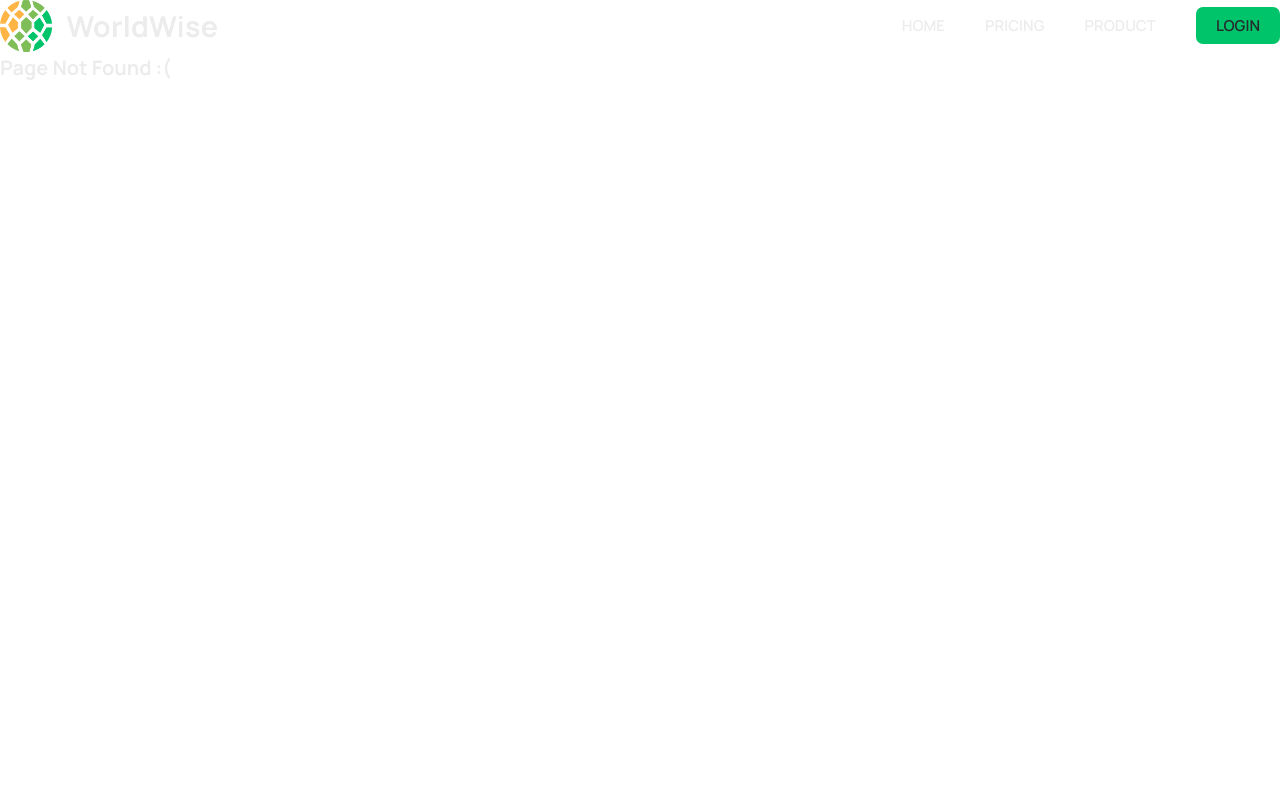
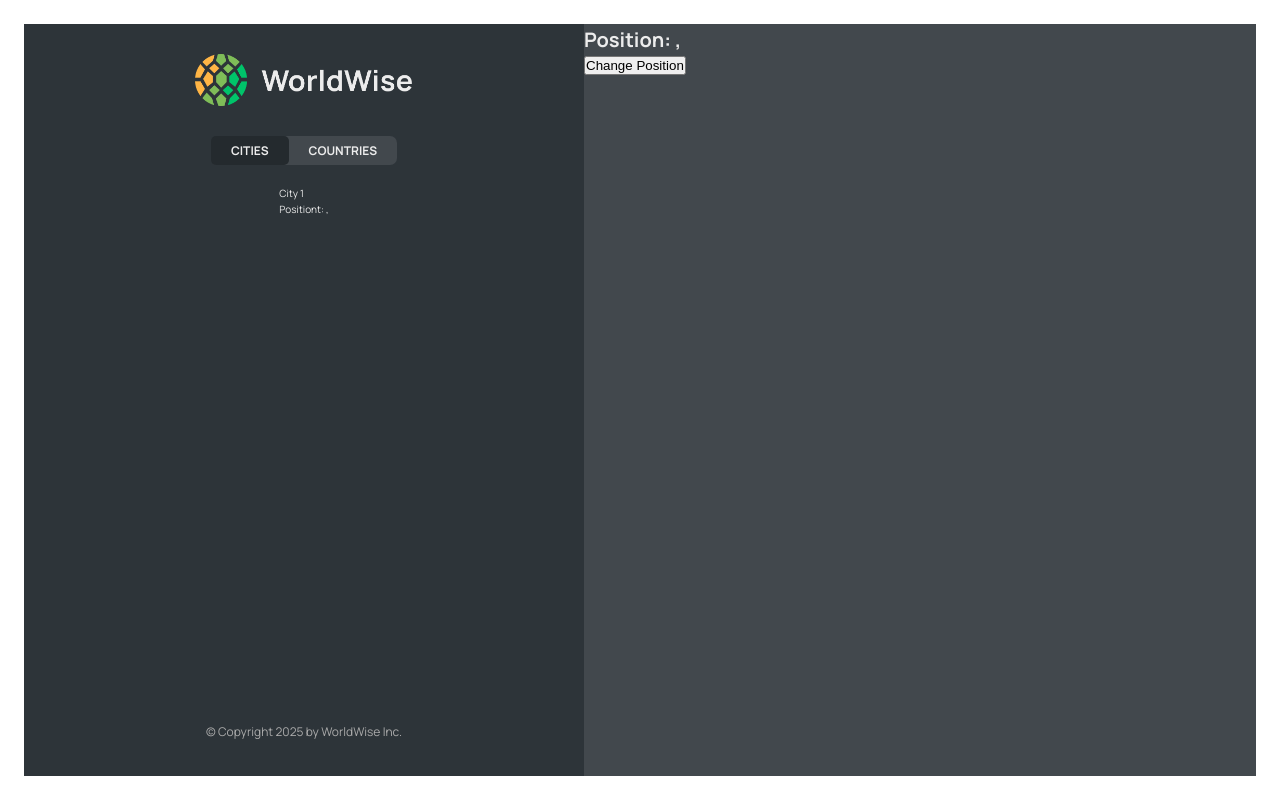
Before and after one commit to EliasDerbew/WorldWise, a React (Vite) app: page /app/cities/1 in a window 1280 px wide. Before the commit this address had no page. Built offline with nearby package versions, Linux system fonts and the light colour scheme; data requests are answered from the project's data file.

Commit message:
routing functionality finished

```diff
--- a/data/cities.json
+++ b/data/cities.json
@@ -3,7 +3,7 @@
     {
       "cityName": "Lisbon",
       "country": "Portugal",
-      "emoji": "🇵🇹",
+      "emoji": "🚩",
       "date": "2027-10-31T15:59:59.138Z",
       "notes": "My favorite city so far!",
       "position": {
@@ -15,7 +15,7 @@
     {
       "cityName": "Madrid",
       "country": "Spain",
-      "emoji": "🇪🇸",
+      "emoji": "🏴",
       "date": "2027-07-15T08:22:53.976Z",
       "notes": "",
       "position": {
@@ -27,7 +27,7 @@
     {
       "cityName": "Berlin",
       "country": "Germany",
-      "emoji": "🇩🇪",
+      "emoji": "🏴",
       "date": "2027-02-12T09:24:11.863Z",
       "notes": "Amazing 😃",
       "position": {
@@ -35,6 +35,30 @@
         "lng": 13.376933665713324
       },
       "id": 98443197
+    },
+    {
+      "cityName": "Ethiopia",
+      "country": "Portugal",
+      "emoji": "🚩",
+      "date": "2027-10-31T15:59:59.138Z",
+      "notes": "My favorite city so far!",
+      "position": {
+        "lat": 38.727881642324164,
+        "lng": -9.140900099907554
+      },
+      "id": 543543
+    },
+    {
+      "cityName": "Ertiria",
+      "country": "Spain",
+      "emoji": "🏴",
+      "date": "2027-07-15T08:22:53.976Z",
+      "notes": "",
+      "position": {
+        "lat": 40.46635901755316,
+        "lng": -3.7133789062500004
+      },
+      "id": 2345543
     }
   ]
 }
--- a/src/App.jsx
+++ b/src/App.jsx
@@ -1,4 +1,6 @@
-import { BrowserRouter, Route, Routes } from "react-router";
+import { useState, useEffect } from "react";
+import { BrowserRouter, Navigate, Route, Routes } from "react-router";
+
 import Product from "./Pages/Product";
 import Homepage from "./Pages/Homepage";
 import Pricing from "./Pages/Pricing";
@@ -7,7 +9,8 @@
 import Login from "./Pages/Login";
 import CitiesList from "./components/CitiesList";
 import CountryList from "./components/CountryList";
-import { useState, useEffect } from "react";
+import City from "./components/City";
+import Form from "./components/Form";
 
 const BASE_URL = "http://localhost:8000";
 
@@ -38,10 +41,17 @@
         <Route path="product" element={<Product />} />
         <Route path="pricing" element={<Pricing />} />
         <Route path="app" element={<Applayout />}>
-          <Route index element={<CitiesList cities = {cities} isLoading = {isLoading}/>} />
-          <Route path="cities" element={<CitiesList cities = {cities} isLoading ={isLoading} />} />
-          <Route path="countries" element={<CountryList cities = {cities} isLoading = {isLoading}/>} />
-          <Route path="Form" element={<p>Form</p>} />
+          <Route index element={<Navigate replace to="cities" />} />
+          <Route path="cities/:id" element={<City />} />
+          <Route
+            path="cities"
+            element={<CitiesList cities={cities} isLoading={isLoading} />}
+          />
+          <Route
+            path="countries"
+            element={<CountryList cities={cities} isLoading={isLoading} />}
+          />
+          <Route path="form" element={<Form />} />
         </Route>
         <Route path="login" element={<Login />} />
         <Route path="*" element={<PageNoteFound />} />
--- /dev/null
+++ b/src/components/Button.jsx
@@ -0,0 +1,10 @@
+import styles from "./Button.module.css";
+export default function Button({ children, onClick, type }) {
+  return (
+    <div>
+      <button onClick={onClick} className={`${styles.btn}  ${styles[type]}`}>
+        {children}
+      </button>
+    </div>
+  );
+}
--- a/src/components/CitiesItem.jsx
+++ b/src/components/CitiesItem.jsx
@@ -1,3 +1,4 @@
+import { Link } from "react-router";
 import styles from "./CityItem.module.css";
 
 const formatDate = (date) =>
@@ -8,14 +9,19 @@
   }).format(new Date(date));
 
 export default function CitiesItem({ city }) {
-  const { cityName, emoji, date } = city;
+  const { cityName, emoji, date, id, position } = city;
 
   return (
-    <li className={styles.cityItem}>
-      <span className={styles.emoji}>{emoji}</span>
-      <h3 className={styles.name}>{cityName}</h3>
-      <time className={styles.date}>{formatDate(date)}</time>
-      <button className={styles.deleteBtn}>&times;</button>
+    <li>
+      <Link
+        className={styles.cityItem}
+        to={`${id}?lat=${position.lat}&lng=${position.lng}`}
+      >
+        <span className={styles.emoji}>{emoji}</span>
+        <h3 className={styles.name}>{cityName}</h3>
+        <time className={styles.date}>{formatDate(date)}</time>
+        <button className={styles.deleteBtn}>&times;</button>
+      </Link>
     </li>
   );
 }
--- a/src/components/City.jsx
+++ b/src/components/City.jsx
@@ -1,3 +1,4 @@
+import { useParams, useSearchParams } from "react-router";
 import styles from "./City.module.css";
 
 const formatDate = (date) =>
@@ -9,6 +10,11 @@
   }).format(new Date(date));
 
 function City() {
+  const { id } = useParams();
+  const [searchParams, setSearchParams] = useSearchParams();
+
+  const lat = searchParams.get("lat");
+  const lng = searchParams.get("lng");
   // TEMP DATA
   const currentCity = {
     cityName: "Lisbon",
@@ -18,44 +24,51 @@
   };
 
   const { cityName, emoji, date, notes } = currentCity;
-
   return (
-    <div className={styles.city}>
-      <div className={styles.row}>
-        <h6>City name</h6>
-        <h3>
-          <span>{emoji}</span> {cityName}
-        </h3>
-      </div>
-
-      <div className={styles.row}>
-        <h6>You went to {cityName} on</h6>
-        <p>{formatDate(date || null)}</p>
-      </div>
-
-      {notes && (
-        <div className={styles.row}>
-          <h6>Your notes</h6>
-          <p>{notes}</p>
-        </div>
-      )}
-
-      <div className={styles.row}>
-        <h6>Learn more</h6>
-        <a
-          href={`https://en.wikipedia.org/wiki/${cityName}`}
-          target="_blank"
-          rel="noreferrer"
-        >
-          Check out {cityName} on Wikipedia &rarr;
-        </a>
-      </div>
-
-      <div>
-        <ButtonBack />
-      </div>
+    <div>
+      City {id}{" "}
+      <p>
+        Positiont: {lng}, {lng}
+      </p>
     </div>
   );
+  // return (
+  //   <div className={styles.city}>
+  //     <div className={styles.row}>
+  //       <h6>City name</h6>
+  //       <h3>
+  //         <span>{emoji}</span> {cityName}
+  //       </h3>
+  //     </div>
+
+  //     <div className={styles.row}>
+  //       <h6>You went to {cityName} on</h6>
+  //       <p>{formatDate(date || null)}</p>
+  //     </div>
+
+  //     {notes && (
+  //       <div className={styles.row}>
+  //         <h6>Your notes</h6>
+  //         <p>{notes}</p>
+  //       </div>
+  //     )}
+
+  //     <div className={styles.row}>
+  //       <h6>Learn more</h6>
+  //       <a
+  //         href={`https://en.wikipedia.org/wiki/${cityName}`}
+  //         target="_blank"
+  //         rel="noreferrer"
+  //       >
+  //         Check out {cityName} on Wikipedia &rarr;
+  //       </a>
+  //     </div>
+
+  //     <div>
+  //       <ButtonBack />
+  //     </div>
+  //   </div>
+  // );
 }
 
 export default City;
--- a/src/components/CountryList.jsx
+++ b/src/components/CountryList.jsx
@@ -1,16 +1,26 @@
 import Spinner from "./Spinner";
 import style from "./CountryList.module.css";
-import CountryItem from "./CountryItem.module.css";
+import CountryItem from "./CountryItem";
+import Message from "./Message";
 
 export default function CountryList({ cities, isLoading }) {
   if (isLoading) return <Spinner />;
 
-  const countries = []
+  if (!cities.length)
+    return (
+      <Message message="add your first city by clicking on a city on the map" />
+    );
+
+  const countries = cities.reduce((arr, city) => {
+    if (!arr.map((el) => el.country).includes(city.country))
+      return [...arr, { country: city.country, emoji: city.emoji }];
+    else return arr;
+  }, []);
 
   return (
-    <ul className={style.CountryList}>
-      {countries.map((city) => (
-        <CountryItem city={city} key={city.id} />
+    <ul className={style.countryList}>
+      {countries.map((country) => (
+        <CountryItem country={country}/>
       ))}
     </ul>
   );
--- a/src/components/Form.jsx
+++ b/src/components/Form.jsx
@@ -1,8 +1,10 @@
 // "https://api.bigdatacloud.net/data/reverse-geocode-client?latitude=0&longitude=0"
+import Button from "./Button";
 
 import { useState } from "react";
 
 import styles from "./Form.module.css";
+import { useNavigate } from "react-router";
 
 export function convertToEmoji(countryCode) {
   const codePoints = countryCode
@@ -17,6 +19,7 @@
   const [country, setCountry] = useState("");
   const [date, setDate] = useState(new Date());
   const [notes, setNotes] = useState("");
+  const navigate = useNavigate();
 
   return (
     <form className={styles.form}>
@@ -49,8 +52,16 @@
       </div>
 
       <div className={styles.buttons}>
-        <button>Add</button>
-        <button>&larr; Back</button>
+        <Button type="primary">Add</Button>
+        <Button
+          type="back"
+          onClick={(e) => {
+            e.preventDefault();
+            navigate(-1);
+          }}
+        >
+          Back
+        </Button>
       </div>
     </form>
   );
--- a/src/components/Map.jsx
+++ b/src/components/Map.jsx
@@ -1,7 +1,27 @@
+import { useNavigate, useSearchParams } from "react-router";
 import styles from "./Map.module.css";
 
 function Map() {
-  return <div className={styles.mapContainer}>Map</div>;
+  const [searchParams, setSearchParams] = useSearchParams();
+  const navigate = useNavigate();
+
+  const lat = searchParams.get("lat");
+  const lng = searchParams.get("lng");
+  return (
+    <div
+      className={styles.mapContainer}
+      onClick={() => {
+        navigate("form");
+      }}
+    >
+      <h1>
+        Position: {lat}, {lng}
+      </h1>
+      <button onClick={() => setSearchParams({ lat: 23, lng: 50 })}>
+        Change Position
+      </button>
+    </div>
+  );
 }
 
 export default Map;
```
